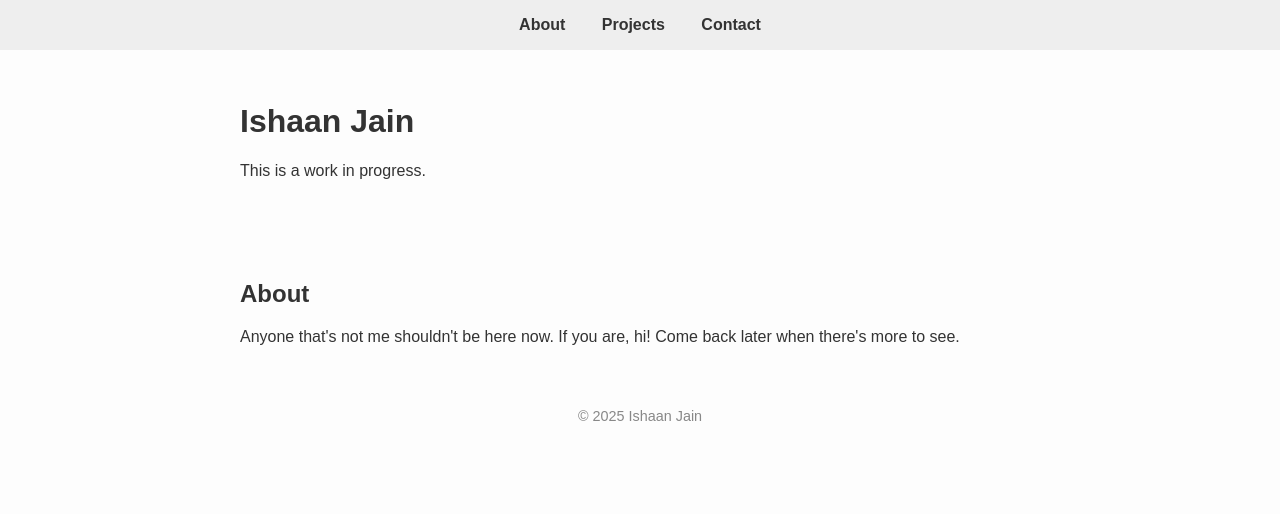
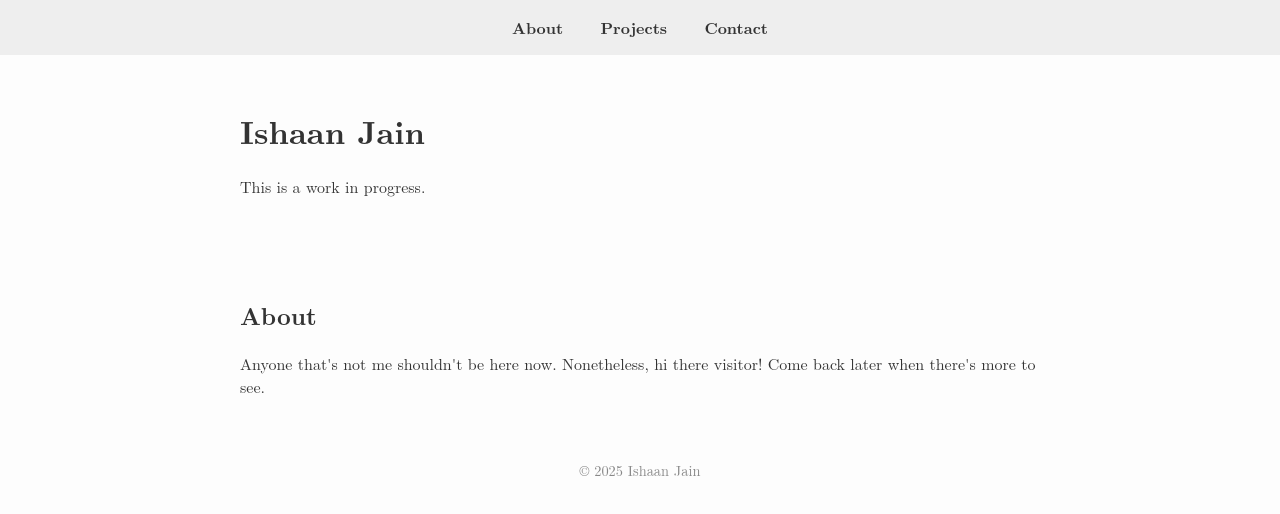
Before and after one commit to ishaanongit/ishaanjain.github.io, a plain HTML site: page index.html in a window 1280 px wide. Drawn offline with Linux system fonts and the light colour scheme; a web font is replaced by a local one.

Commit message:
Update index.html

```diff
--- a/index.html
+++ b/index.html
@@ -4,12 +4,37 @@
   <meta charset="UTF-8" />
   <meta name="viewport" content="width=device-width, initial-scale=1.0"/>
   <title>About | Ishaan Jain</title>
+  <link href="https://fonts.googleapis.com/css2?family=Latin+Modern+Roman&display=swap" rel="stylesheet" />
   <style>
-    body { font-family: sans-serif; margin: 0; padding: 0; background: #fdfdfd; color: #333; }
-    header, section { max-width: 800px; margin: auto; padding: 2em; }
-    nav { background: #eee; padding: 1em; text-align: center; }
-    nav a { margin: 0 1em; text-decoration: none; color: #333; font-weight: bold; }
-    footer { text-align: center; font-size: 0.9em; padding: 1em; color: #888; }
+    body {
+      font-family: 'Latin Modern Roman', serif;
+      margin: 0;
+      padding: 0;
+      background: #fdfdfd;
+      color: #333;
+    }
+    header, section {
+      max-width: 800px;
+      margin: auto;
+      padding: 2em;
+    }
+    nav {
+      background: #eee;
+      padding: 1em;
+      text-align: center;
+    }
+    nav a {
+      margin: 0 1em;
+      text-decoration: none;
+      color: #333;
+      font-weight: bold;
+    }
+    footer {
+      text-align: center;
+      font-size: 0.9em;
+      padding: 1em;
+      color: #888;
+    }
   </style>
 </head>
 <body>
@@ -27,7 +52,7 @@
 
   <section>
     <h2>About</h2>
-    <p>Anyone that's not me shouldn't be here now. If you are, hi! Come back later when there's more to see.</p>
+    <p>Anyone that's not me shouldn't be here now. Nonetheless, hi there visitor! Come back later when there's more to see.</p>
   </section>
 
   <footer>&copy; 2025 Ishaan Jain</footer>
```
